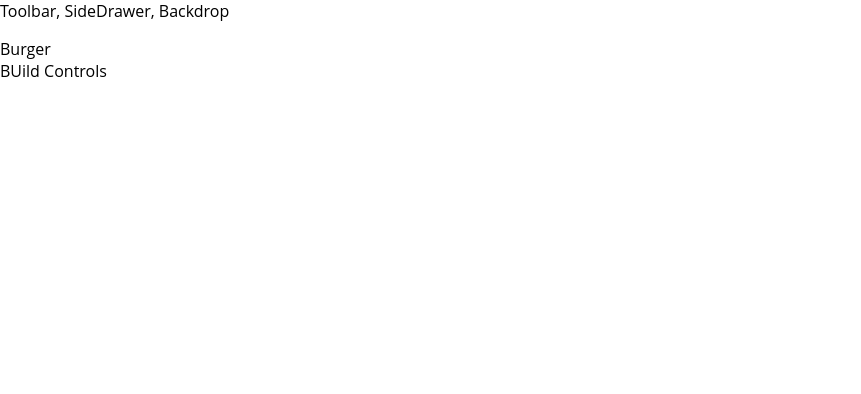
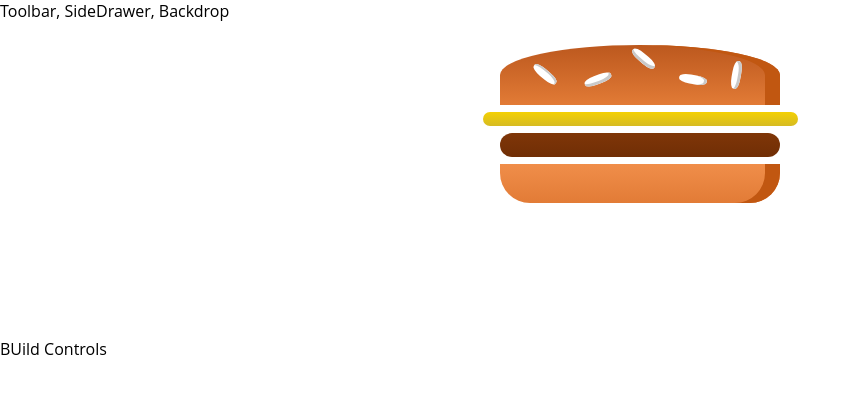
Before and after one commit to jeffcho0227/burgerBuilder, a React app in the folder burger-builder/: page / in a window 1280 px wide. Shown: the top 394 px of the page, without its empty margins (0-861 px from the left). Built offline with nearby package versions, Linux system fonts and the light colour scheme; the HTML template or start-up script is replaced by a standard one.

Commit message:
[prog] Rendered a burger image -able to hard code and render a burger image -@media query not working correclty

```diff
--- /dev/null
+++ b/burger-builder/src/components/Burger/Burger.css
@@ -0,0 +1,32 @@
+/* mobile */
+
+.Burger {
+  width: 100%;
+  margin: auto;
+  height: 250%;
+  overflow: scroll;
+  text-align: center;
+  font-weight: bold;
+  font-size: 1.2rem;
+}
+
+@media (min-width: 1000px) and (min-height: 700px) {
+  .Burger {
+    width: 700px;
+    height: 600px;
+  }
+}
+
+@media (min-width: 500px) and (min-height: 401px) {
+  .Burger {
+    width: 450px;
+    height: 400px;
+  }
+}
+
+@media (min-width: 500px) and (min-height: 400px) {
+  .Burger {
+    width: 350px;
+    height: 300px;
+  }
+}
--- a/burger-builder/src/components/Burger/Burger.jsx
+++ b/burger-builder/src/components/Burger/Burger.jsx
@@ -0,0 +1,17 @@
+import React from 'react';
+
+import style from './Burger.css';
+import BurgerIngredients from './BurgerIngredients/BurgerIngredients.jsx'
+
+const Burger = (props) => {
+  return (
+    <div className={style.Burger}>
+      <BurgerIngredients type='bread-top'/>
+      <BurgerIngredients type='cheese'/>
+      <BurgerIngredients type='meat'/>
+      <BurgerIngredients type='bread-bottom'/>
+    </div>
+  );
+}
+
+export default Burger;
--- /dev/null
+++ b/burger-builder/src/components/Burger/BurgerIngredients/BurgerIngredients.jsx
@@ -0,0 +1,54 @@
+import React from 'react';
+import PropTypes from 'prop-types';
+
+import style from './BurgerIngredients.css';
+
+class BurgerIngredients extends React.Component {
+  render () {
+
+    let ingredient = null;
+
+    switch (this.props.type) {
+
+      case ('bread-bottom'):
+        ingredient = <div className={style.BreadBottom}></div>;
+        break;
+
+      case ('bread-top'):
+        ingredient = (
+          <div className={style.BreadTop}>
+            <div className={style.Seeds1}></div>
+            <div className={style.Seeds2}></div>
+          </div>
+        );
+        break;
+
+      case ('meat'):
+        ingredient = <div className={style.Meat}></div>;
+        break;
+
+      case ('cheese'):
+        ingredient = <div className={style.Cheese}></div>;
+        break;
+
+      case ('bacon'):
+          ingredient = <div className={style.Bacon}></div>;
+          break;
+
+      case ('salad'):
+          ingredient = <div className={style.Salad}></div>;
+          break;
+
+      default:
+          ingredient = null;
+    }
+
+    return ingredient;
+  }
+};
+
+BurgerIngredients.propTypes = {
+  type: PropTypes.string.isRequired
+};
+
+export default BurgerIngredients;
--- a/burger-builder/src/containers/BurgerBuilder/BurgerBuilder.jsx
+++ b/burger-builder/src/containers/BurgerBuilder/BurgerBuilder.jsx
@@ -1,5 +1,7 @@
 import React, { Component } from 'react';
 import Aux from '../../hoc/Aux.jsx';
+
+import Burger from '../../components/Burger/Burger.jsx';
 
 class BurgerBuilder extends Component {
   constructor() {
@@ -9,7 +11,7 @@
   render() {
     return (
       <Aux>
-        <div>Burger</div>
+        <Burger />
         <div>BUild Controls</div>
       </Aux>
     );
```
Also changed, not shown: burger-builder/src/components/Burger/BurgerIngridents/BurgerIngredients.jsx (deleted, +0 -35 lines), burger-builder/src/components/Burger/BurgerIngredients/BurgerIngredients.css (renamed from burger-builder/src/components/Burger/BurgerIngridents/BurgerIngredients.css).
